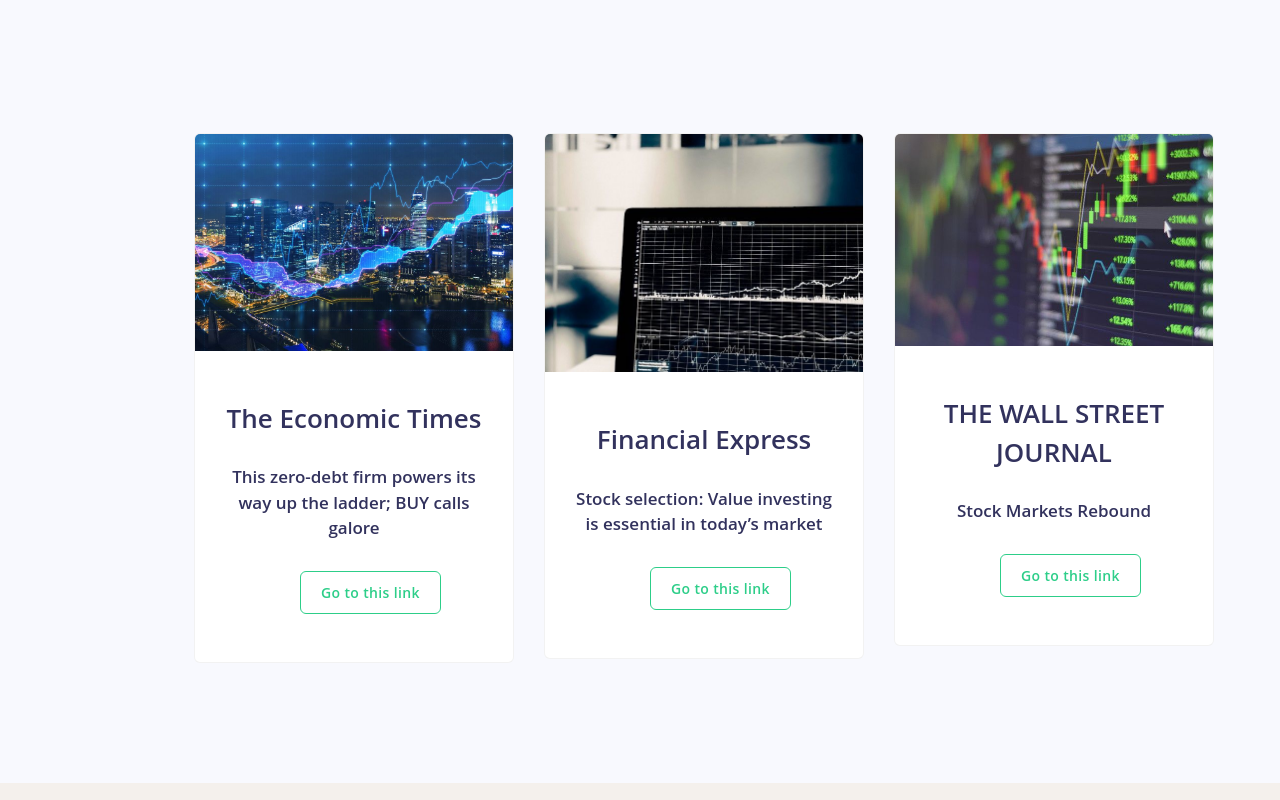
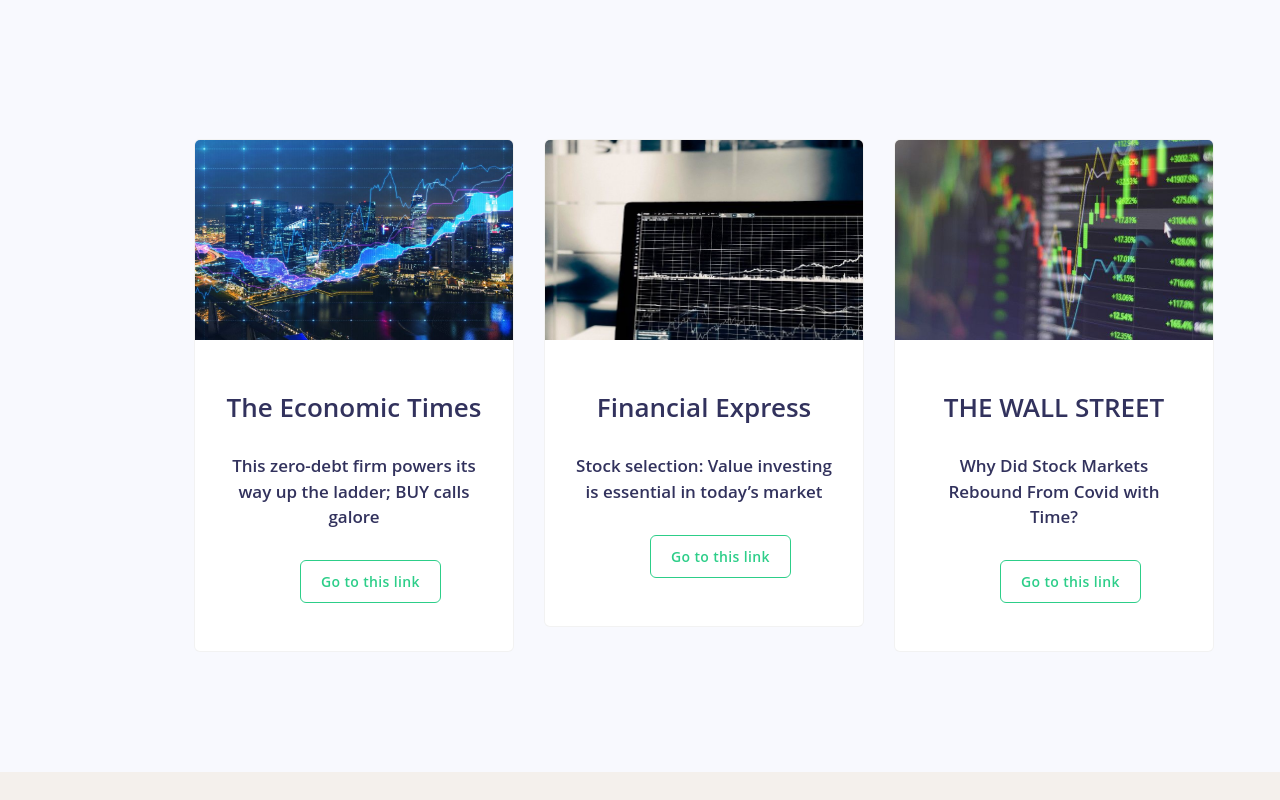
Before and after one commit to ShambhaviSarin/Order_Matching, a React (Create React App) app in the folder frontend/: page / in a window 1280 px wide. Shown: the part 760-1560 px from the top of the page. Built offline with nearby package versions, Linux system fonts and the light colour scheme.

Commit message:
frontpage 2.0

```diff
--- a/frontend/package.json
+++ b/frontend/package.json
@@ -3,6 +3,8 @@
   "version": "0.1.0",
   "private": true,
   "dependencies": {
+    "@chartiful/react-native-chart-builder": "^0.1.8",
+    "@chartiful/react-native-horizontal-bar-graph": "^0.1.2",
     "@fortawesome/fontawesome-svg-core": "^1.2.30",
     "@fortawesome/free-brands-svg-icons": "^5.14.0",
     "@fortawesome/free-regular-svg-icons": "^5.14.0",
--- a/frontend/src/Animation.jsx
+++ b/frontend/src/Animation.jsx
@@ -11,8 +11,8 @@
                         <div className="col-10 mx-auto">
                             <div className="row">
                                 <div className="col-md-6 pt-lg-50 order-lg-1">
-                                    <h2 style={{ marginLeft: '-30%' }}> Investing in your future is now</h2>
-                                    <h3 className="mt-3" style={{ marginLeft: '-30%' }}>Smarter.<br />Simpler.<br /> Safer.</h3>
+                                    <h2 style={{ marginLeft: '-20%' }}> Investing in your future is now</h2>
+                                    <h3 className="mt-3" style={{ marginLeft: '-20%' }}>Smarter.<br />Simpler.<br /> Safer.</h3>
                                 </div>
                                 <div className="col-lg-6  pt-lg-50  order-lg-2 header-img">
                                 <img src={web} className="img-fluid animated" alt="home img"/>
--- a/frontend/src/CardUi.jsx
+++ b/frontend/src/CardUi.jsx
@@ -8,7 +8,7 @@
       <div ><br/><br/><br/><br/><br/>
         <div className="card text-centre" style={{marginLeft:'20%',width:'20rem'}}>
             <div className="overflow">
-                <img src={props.imgsrc} alt="image" className='card-img-top' />
+                <img src={props.imgsrc} alt="image" className='card-img-top'  style={{maxHeight:'200px'}}/>
             </div>
                 <div className="text-dark" style={{padding:'3rem 0rem'}} >
                     <h1 className="card-title" style={{textAlign:'center'}}>{props.title}</h1>
--- a/frontend/src/Cards.jsx
+++ b/frontend/src/Cards.jsx
@@ -9,13 +9,13 @@
     <div className="container-fluid d-flex justify-content-center">
         <div className="row">
             <div className="col-md-4">
-                <Ca imgsrc={img1} title="The Economic Times" content="This zero-debt firm powers its way up the ladder; BUY calls galore" link="https://economictimes.indiatimes.com/markets/stocks/news/this-zero-debt-firm-powers-its-way-up-the-ladder-buy-calls-galore/articleshow/78102405.cms"/>
+                <Ca imgsrc={img1} title="The Economic Times" content="This zero-debt firm powers its way up the ladder; BUY calls galore" link="https://economictimes.indiatimes.com/markets/stocks/news/this-zero-debt-firm-powers-its-way-up-the-ladder-buy-calls-galore/articleshow/78102405.cms" />
             </div>
             <div className="col-md-4">
                 <Ca imgsrc={img2} title="Financial Express" content="Stock selection: Value investing is essential in today’s market" link="https://www.financialexpress.com/market/stock-selection-value-investing-is-essential-in-todays-market/2083176/"/>
             </div>
             <div className="col-md-4">
-                <Ca imgsrc={img3} title="THE WALL STREET JOURNAL" content="Stock Markets Rebound" link="https://www.wsj.com/articles/why-did-stock-markets-rebound-from-covid-in-record-time-here-are-five-reasons-11600182704"/>
+                <Ca imgsrc={img3} title="THE WALL STREET" content="Why Did Stock Markets Rebound From Covid with Time?" link="https://www.wsj.com/articles/why-did-stock-markets-rebound-from-covid-in-record-time-here-are-five-reasons-11600182704"/>
             </div>
         </div>
     </div>
```
Also changed, not shown: 1 other file (tests, documents, lock files or other folders).
